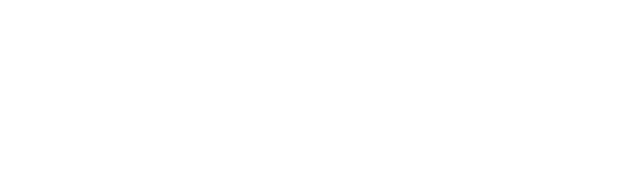
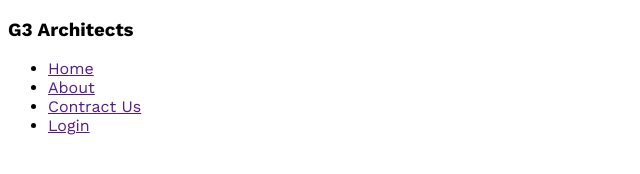
Before and after one commit to ranamiah221/g3-architect-resource, a plain HTML site: page index.html in a window 1280 px wide. Shown: the whole page, without its empty margins (0-640 px from the left). Drawn offline with nearby package versions, Linux system fonts and the light colour scheme.

Commit message:
added font work sans from google

```diff
--- a/index.html
+++ b/index.html
@@ -7,6 +7,22 @@
     <link rel="stylesheet" href="styles/index.css">
 </head>
 <body>
+    <header>
+           <nav>
+            <h3>G3 Architects</h3>
+            <ul>
+                <li><a href="">Home</a></li>
+                <li><a href="">About</a></li>
+                <li><a href="">Contract Us</a></li>
+                <li><a href="">Login</a></li>
+            </ul>
+           </nav>
+    </header>
+    <main>
 
+    </main>
+    <footer>
+
+    </footer>
 </body>
 </html>
--- a/styles/index.css
+++ b/styles/index.css
@@ -0,0 +1,5 @@
+/* add font work sans from google font */
+@import url('https://fonts.googleapis.com/css2?family=Open+Sans:wght@400;700;800&family=Work+Sans:wght@400;500;600;700;800&display=swap');
+*{
+    font-family: 'Work Sans', sans-serif;
+}
```
Also changed, not shown: images/architect.png (added), images/banner.png (added), images/icons/customers.png (added), images/icons/email.png (added), images/icons/projects.png (added), images/icons/ribon.png (added), images/sponsors/amazon.png (added), images/sponsors/figma.png (added), images/sponsors/google.png (added), images/sponsors/spotify.png (added), images/sponsors/telerama.png (added), images/team1.png (added), images/team2.png (added), images/team3.png (added), 1 more files.
